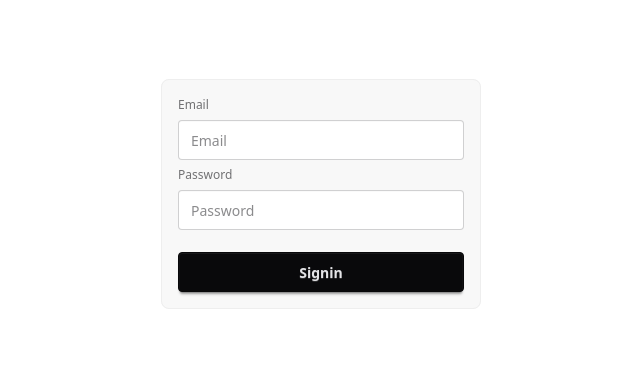
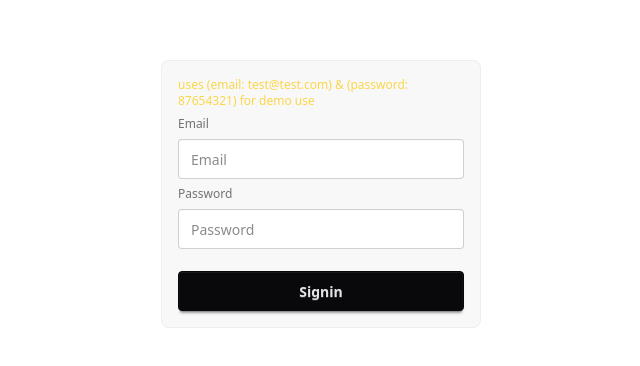
Before and after one commit to yashagrawaltech/vid-express_reactjs, a React (Vite) app in the folder frontend/: page /sign-in in a window 1280 px wide. Shown: the part 206-572 px from the top of the page, without its empty margins (319-959 px from the left). Built offline with nearby package versions, Linux system fonts and the light colour scheme; no server answers.

Commit message:
Add Demo Use Email & Pass. Message in Signin Form

```diff
--- a/frontend/src/components/Auth/SigninForm.tsx
+++ b/frontend/src/components/Auth/SigninForm.tsx
@@ -80,6 +80,10 @@ const SigninForm = () => {
                         type="soft-style"
                     />
                 )}
+                <span className="text-xs text-yellow-400/70">
+                    uses (email: test@test.com) & (password: 87654321) for demo
+                    use
+                </span>
                 <label className="fieldset-label">Email</label>
                 <input
                     type="email"
```
